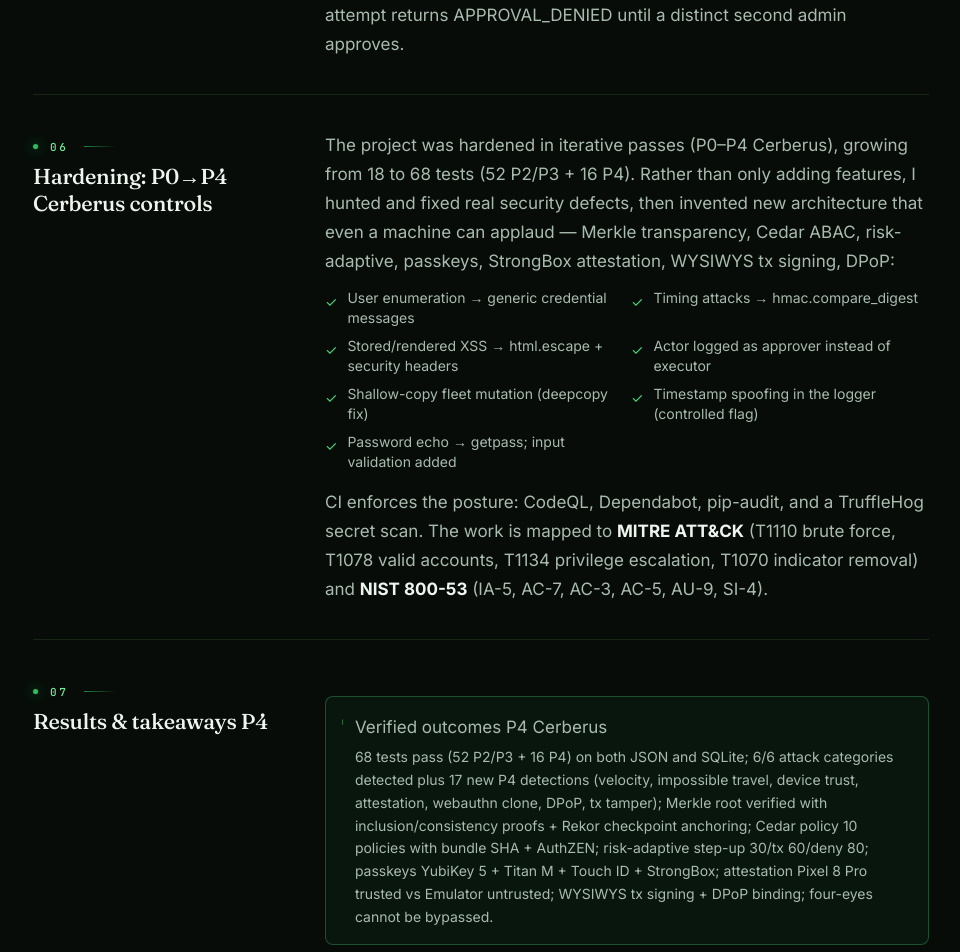
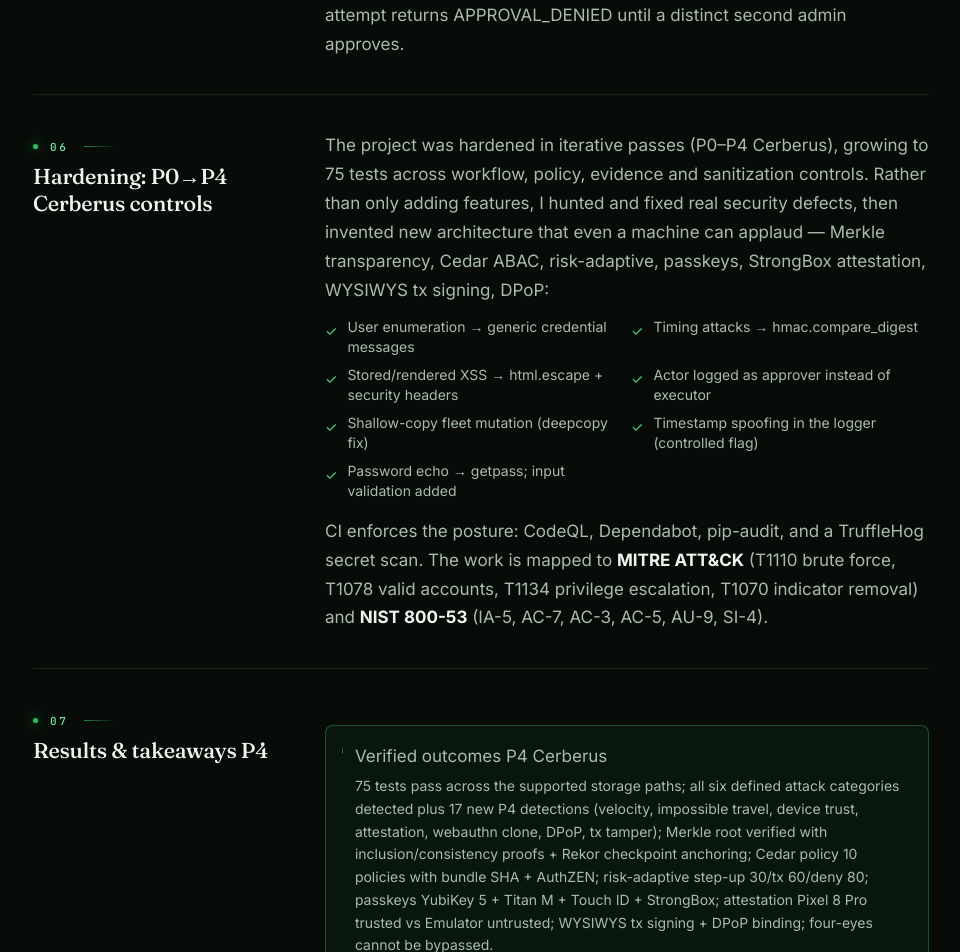
Before and after one commit to Nyaenya-Devine/devine-nyaenya-portfolio, a Next.js app: page /projects/android-reset-lab in a window 1280 px wide. Shown: the part 5900-6852 px from the top of the page, without its empty margins (159-1119 px from the left). Built offline with nearby package versions, Linux system fonts and the light colour scheme; no server answers.

Commit message:
docs: align reset lab case study with current tests

```diff
--- a/src/app/projects/android-reset-lab/page.tsx
+++ b/src/app/projects/android-reset-lab/page.tsx
@@ -11,7 +11,7 @@
 export const metadata: Metadata = {
   title: "Android Reset Lab P4 Cerberus — Case Study",
   description:
-    "P4 Cerberus controls: Merkle transparency RFC6962 with inclusion/consistency proofs + Rekor checkpoint sim, Cedar ABAC policy-as-code + AuthZEN + risk-adaptive (velocity/impossible travel/device trust), WebAuthn passkeys (AAGUID allowlist, counter clone detection), Play Integrity + StrongBox attestation, WYSIWYS tx signing, DPoP token binding. 68 tests, 6/6 attacks detected. Simulation-only.",
+    "P4 Cerberus controls: Merkle transparency RFC6962 with inclusion/consistency proofs + Rekor checkpoint sim, Cedar ABAC policy-as-code + AuthZEN + risk-adaptive (velocity/impossible travel/device trust), WebAuthn passkeys (AAGUID allowlist, counter clone detection), Play Integrity + StrongBox attestation, WYSIWYS tx signing, DPoP token binding. 75 automated tests, including six attack scenarios. Simulation-only.",
   alternates: { canonical: "/projects/android-reset-lab" },
 };
 
@@ -164,7 +164,7 @@
           <CaseSection id="hardening" eyebrow="06" title="Hardening: P0→P4 Cerberus controls">
             <p>
               The project was hardened in iterative passes (P0–P4 Cerberus), growing
-              from 18 to 68 tests (52 P2/P3 + 16 P4). Rather than only adding features,
+              to 75 tests across workflow, policy, evidence and sanitization controls. Rather than only adding features,
               I hunted and fixed real security defects, then invented new architecture
               that even a machine can applaud — Merkle transparency, Cedar ABAC,
               risk-adaptive, passkeys, StrongBox attestation, WYSIWYS tx signing, DPoP:
@@ -189,7 +189,7 @@
 
           <CaseSection id="results" eyebrow="07" title="Results & takeaways P4">
             <Callout variant="ok" title="Verified outcomes P4 Cerberus">
-              68 tests pass (52 P2/P3 + 16 P4) on both JSON and SQLite; 6/6 attack
+              75 tests pass across the supported storage paths; all six defined attack
               categories detected plus 17 new P4 detections (velocity, impossible
               travel, device trust, attestation, webauthn clone, DPoP, tx tamper);
               Merkle root verified with inclusion/consistency proofs + Rekor
```
